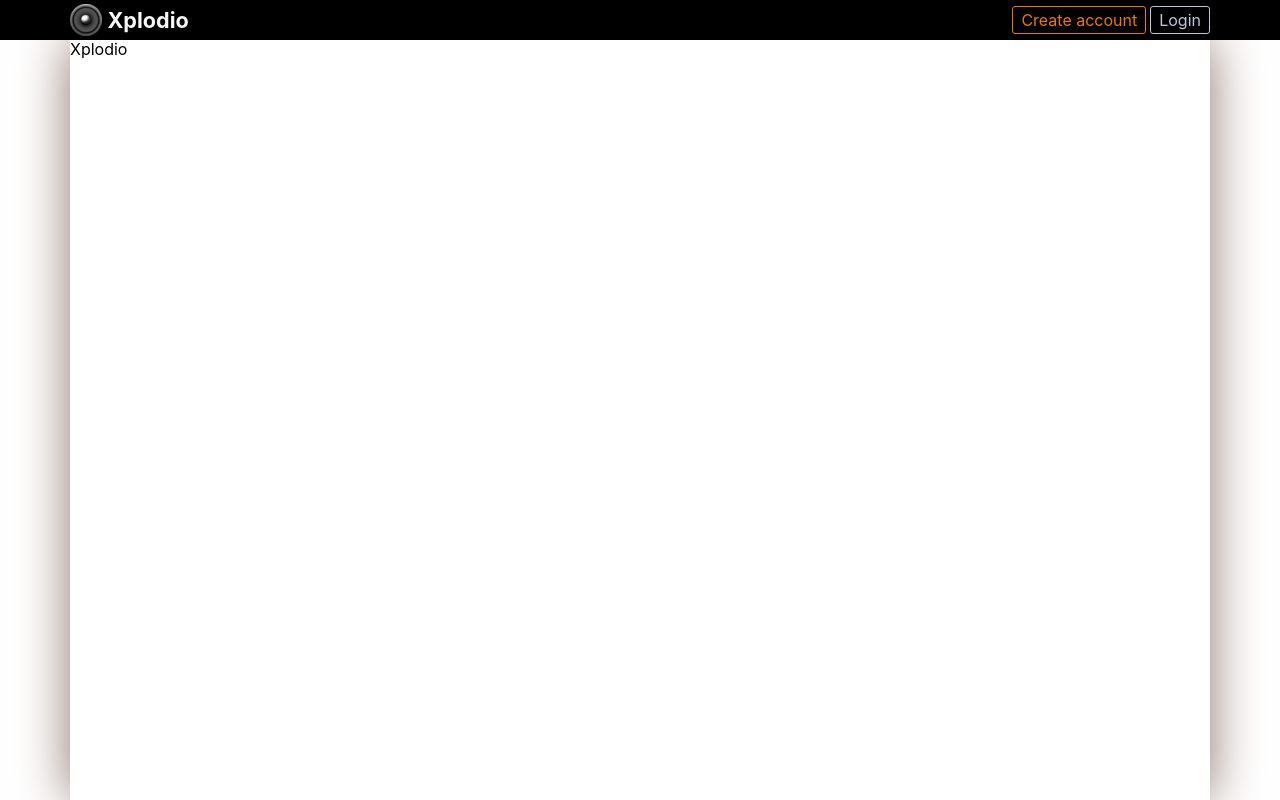
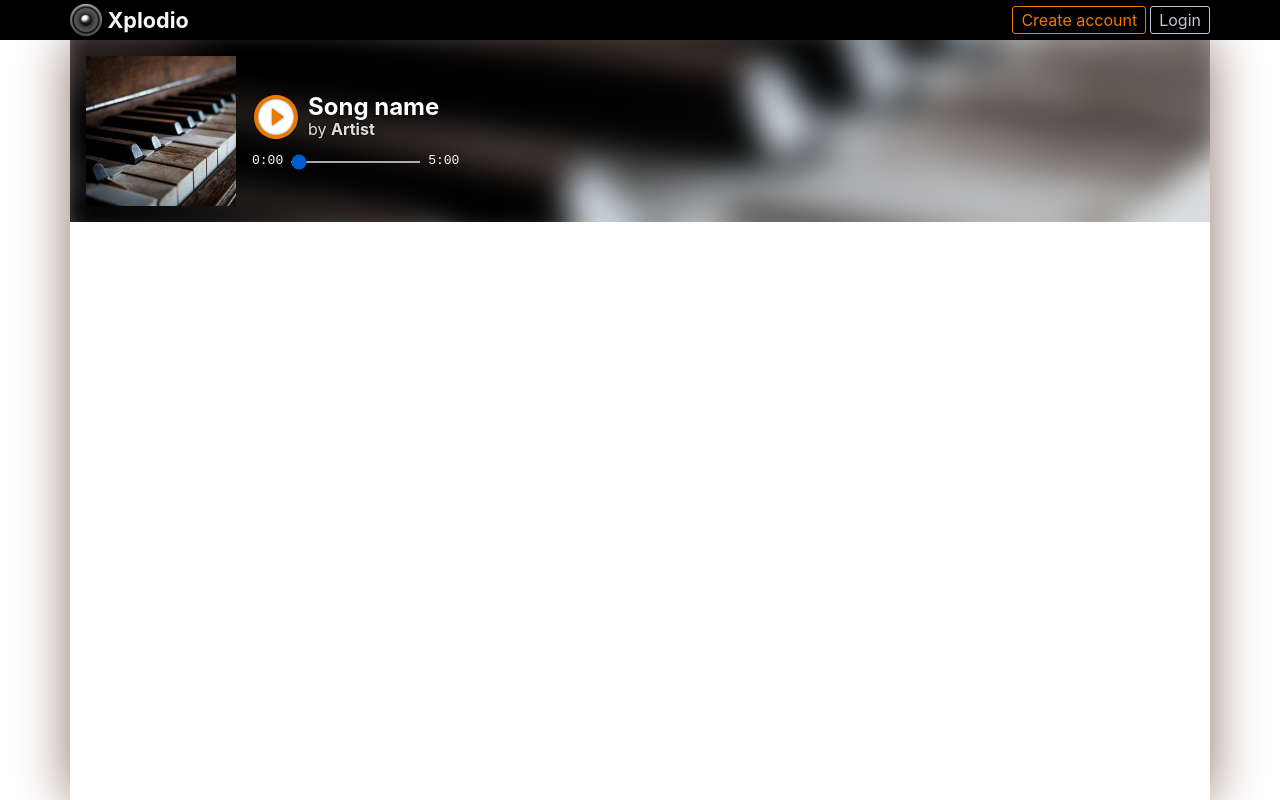
Before and after one commit to jtduchesne/xplodio, a React (Create React App) app: page / in a window 1280 px wide. Built offline with nearby package versions, Linux system fonts and the light colour scheme.

Commit message:
Create basic Player skeleton

```diff
--- a/src/App.js
+++ b/src/App.js
@@ -2,13 +2,14 @@ import React from "react";
 import styled from "styled-components";
 
 import Header from "./components/Header";
+import Player from "./components/Player";
 
 const App = () => {
   return (
     <>
       <Header />
       <Main className="container">
-        Xplodio
+        <Player artworkPath="images/artwork500x500.jpg" />
       </Main>
     </>
   );
--- a/src/GlobalStyle.js
+++ b/src/GlobalStyle.js
@@ -59,6 +59,14 @@ const GlobalStyle = createGlobalStyle`
     margin-left: auto;
     margin-right: auto;
   }
+  .row {
+    display: flex;
+    flex-flow: row nowrap;
+  }
+  .column {
+    display: flex;
+    flex-flow: column nowrap;
+  }
 `;
 
 export default GlobalStyle;
--- /dev/null
+++ b/src/components/Player/Infos.js
@@ -0,0 +1,27 @@
+import React from "react";
+import styled from "styled-components";
+
+const Infos = ({ song, artist }) => {
+  return (
+    <Wrapper>
+      <span className="song">{song}</span>
+      <span className="artist">by <strong>{artist}</strong></span>
+    </Wrapper>
+  );
+};
+
+const Wrapper = styled.div`
+  span {
+    display: block;
+  }
+  .song {
+    font-size: 1.5em;
+    font-weight: bold;
+    text-shadow: 0 0 5px rgba(0,0,0, 0.7);
+  }
+  .artist {
+    opacity: 85%;
+  }
+`;
+
+export default Infos;
--- /dev/null
+++ b/src/components/Player/PlayButton.js
@@ -0,0 +1,37 @@
+import React from "react";
+import styled from "styled-components";
+
+import { CgPlayButtonO } from "react-icons/cg";
+
+const PlayButton = () => {
+  return (
+    <Wrapper>
+      <PlayButtonSvg size="3em" />
+    </Wrapper>
+  );
+};
+
+const Wrapper = styled.div`
+  position: relative;
+  color: var(--orange);
+  margin-right: .5em;
+  cursor: pointer;
+
+  &::before {
+    content: "";
+    position: absolute;
+    background-color: white;
+    top: 0.2em;
+    left: 0.2em;
+    height: 2.6em;
+    width: 2.6em;
+    border-radius: 1.3em;
+  }
+`;
+
+const PlayButtonSvg = styled(CgPlayButtonO)`
+  position: relative;
+  filter: drop-shadow(0 0 1px rgba(0,0,0, 0.5));
+`;
+
+export default PlayButton;
--- /dev/null
+++ b/src/components/Player/Progress.js
@@ -0,0 +1,49 @@
+import React from "react";
+import styled from "styled-components";
+
+function formatTime(s) {
+  return (s - (s %= 60))/60 + (9<s ? ":" : ":0") + s;
+}
+
+const Progress = ({ length }) => {
+  return (
+    <Wrapper className="row">
+      <span>0:00</span>
+      <input type="range" min="1" max={length} value="1" />
+      <span>{formatTime(length)}</span>
+    </Wrapper>
+  );
+};
+
+const Wrapper = styled.div`
+  align-items: center;
+  margin-top: 10px;
+
+  span {
+    font-family: monospace;
+    font-size: 1em;
+    text-shadow: 0 0 1px rgba(0,0,0, 0.9);
+    flex-shrink: 1;
+  }
+  input[type="range"] {
+    -webkit-appearance: none;
+    appearance: none;
+    outline: none;
+    margin: 0 .5em;
+    height: 2px;
+    background: #D3D3D3;
+    box-shadow: 0 0 2px rgba(0,0,0, 0.8);
+    flex-grow: 1;
+    opacity: 80%;
+    transition: opacity .3s;
+
+    &:hover, &:focus {
+      opacity: 100%;
+    }
+    &::-webkit-slider-thumb, &::-moz-range-thumb {
+      cursor: pointer;
+    }
+  }
+`;
+
+export default Progress;
--- /dev/null
+++ b/src/components/Player/index.js
@@ -0,0 +1,55 @@
+import React from "react";
+import styled from "styled-components";
+
+import PlayButton from "./PlayButton";
+import Infos from "./Infos";
+import Progress from "./Progress";
+
+const Player = ({ artworkPath }) => {
+  return (
+    <Wrapper className="row">
+      <Background src={artworkPath} />
+      <ArtWork src={artworkPath} alt="Artwork" />
+      <div className="column">
+        <div className="row">
+          <PlayButton />
+          <Infos song="Song name" artist="Artist" />
+        </div>
+        <Progress length={300} />
+      </div>
+    </Wrapper>
+  );
+};
+
+const Wrapper = styled.section`
+  position: relative;
+  overflow: hidden;
+  align-items: center;
+  padding: 16px;
+  color: white;
+  text-shadow: 0 0 3px rgba(0,0,0, 0.9);
+`;
+
+const Background = styled.div`
+  position: absolute;
+  height: calc(100% + 48px);
+  width: calc(100% + 32px);
+  top: -24px;
+  left: -16px;
+  background-image: url('${p => p.src}');
+  background-repeat: no-repeat;
+  background-size: cover;
+  background-position: center center;
+  filter: blur(16px) saturate(50%);
+  z-index: -1;
+`;
+
+const ArtWork = styled.img`
+  width: auto;
+  height: auto;
+  max-width: 150px;
+  max-height: 150px;
+  margin-right: 16px;
+`;
+
+export default Player;
```
Also changed, not shown: public/images/artwork500x500.jpg (added).
